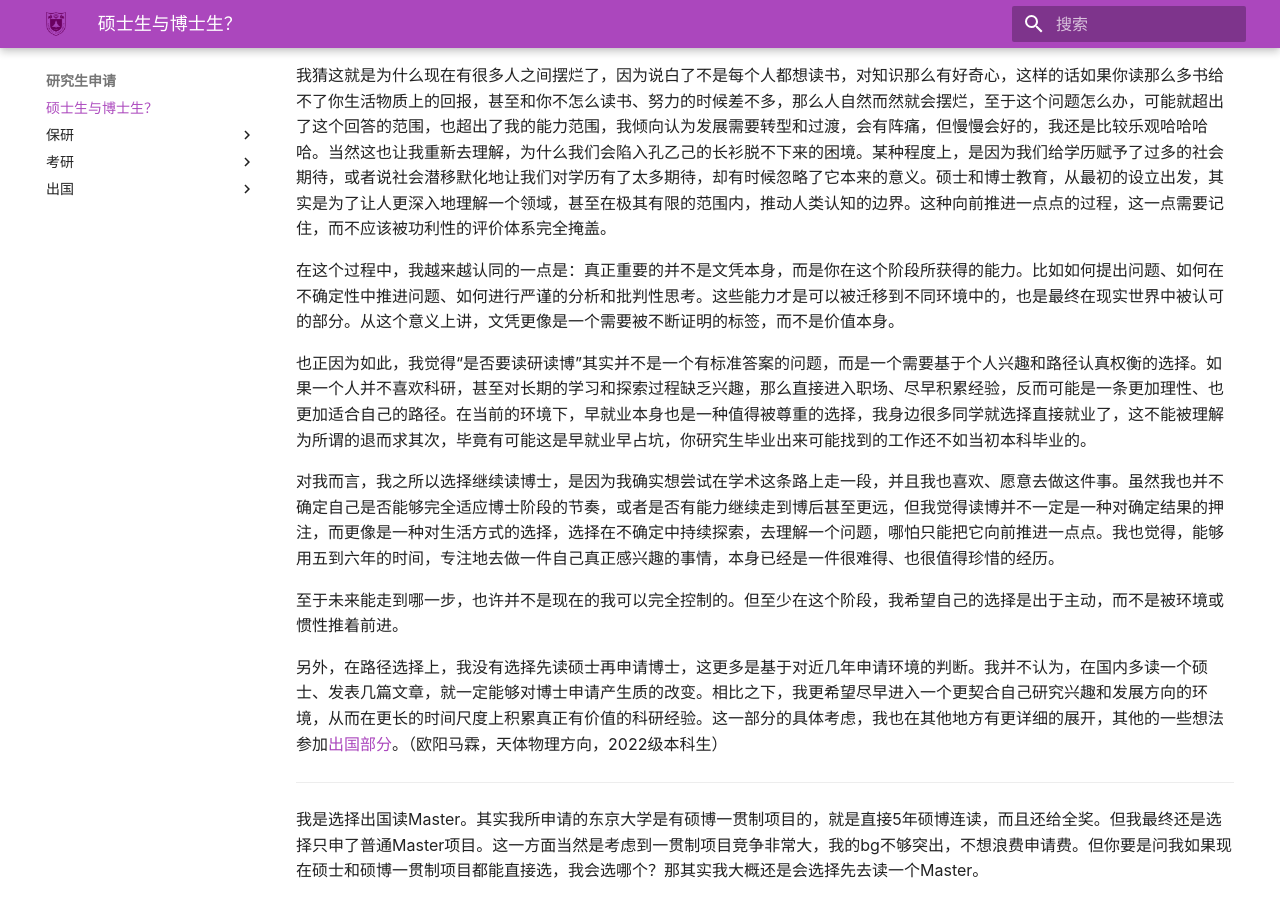
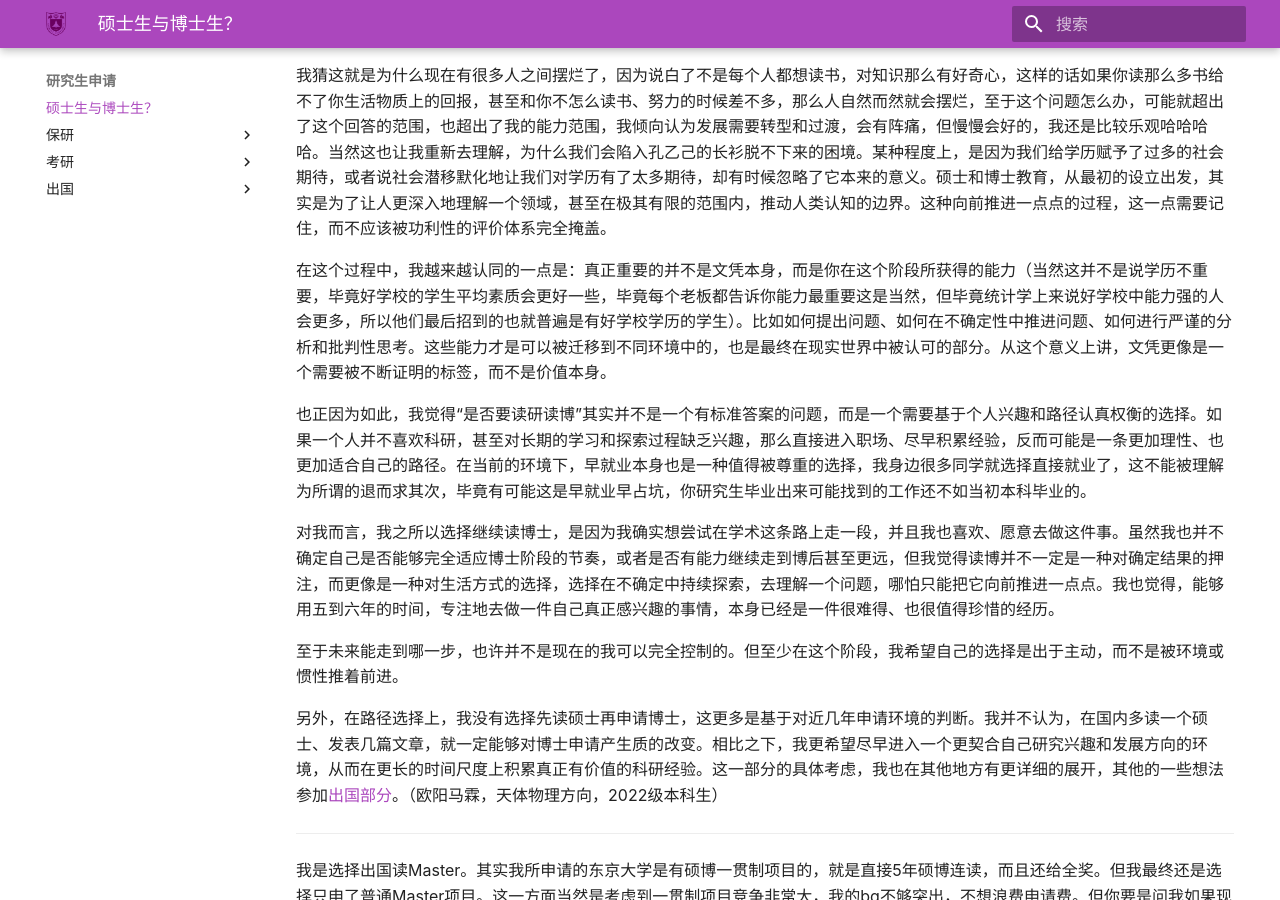
Before and after one commit to nju-astronomy/NJU-ASA, an MkDocs documentation site: the page built from docs/pathway/why_grad.md, in a window 1280 px wide and 900 px high, scrolled down 637 px. Built offline with MkDocs 1.6.1 and Material for MkDocs 9.7.7, drawn with Linux system fonts in a browser that asks for light colours; some web fonts are replaced.

Commit message:
Update why_grad.md

```diff
--- a/docs/pathway/why_grad.md
+++ b/docs/pathway/why_grad.md
@@ -12,7 +12,7 @@
 
 我猜这就是为什么现在有很多人之间摆烂了，因为说白了不是每个人都想读书，对知识那么有好奇心，这样的话如果你读那么多书给不了你生活物质上的回报，甚至和你不怎么读书、努力的时候差不多，那么人自然而然就会摆烂，至于这个问题怎么办，可能就超出了这个回答的范围，也超出了我的能力范围，我倾向认为发展需要转型和过渡，会有阵痛，但慢慢会好的，我还是比较乐观哈哈哈哈。当然这也让我重新去理解，为什么我们会陷入孔乙己的长衫脱不下来的困境。某种程度上，是因为我们给学历赋予了过多的社会期待，或者说社会潜移默化地让我们对学历有了太多期待，却有时候忽略了它本来的意义。硕士和博士教育，从最初的设立出发，其实是为了让人更深入地理解一个领域，甚至在极其有限的范围内，推动人类认知的边界。这种向前推进一点点的过程，这一点需要记住，而不应该被功利性的评价体系完全掩盖。
 
-在这个过程中，我越来越认同的一点是：真正重要的并不是文凭本身，而是你在这个阶段所获得的能力。比如如何提出问题、如何在不确定性中推进问题、如何进行严谨的分析和批判性思考。这些能力才是可以被迁移到不同环境中的，也是最终在现实世界中被认可的部分。从这个意义上讲，文凭更像是一个需要被不断证明的标签，而不是价值本身。
+在这个过程中，我越来越认同的一点是：真正重要的并不是文凭本身，而是你在这个阶段所获得的能力（当然这并不是说学历不重要，毕竟好学校的学生平均素质会更好一些，毕竟每个老板都告诉你能力最重要这是当然，但毕竟统计学上来说好学校中能力强的人会更多，所以他们最后招到的也就普遍是有好学校学历的学生）。比如如何提出问题、如何在不确定性中推进问题、如何进行严谨的分析和批判性思考。这些能力才是可以被迁移到不同环境中的，也是最终在现实世界中被认可的部分。从这个意义上讲，文凭更像是一个需要被不断证明的标签，而不是价值本身。
 
 也正因为如此，我觉得“是否要读研读博”其实并不是一个有标准答案的问题，而是一个需要基于个人兴趣和路径认真权衡的选择。如果一个人并不喜欢科研，甚至对长期的学习和探索过程缺乏兴趣，那么直接进入职场、尽早积累经验，反而可能是一条更加理性、也更加适合自己的路径。在当前的环境下，早就业本身也是一种值得被尊重的选择，我身边很多同学就选择直接就业了，这不能被理解为所谓的退而求其次，毕竟有可能这是早就业早占坑，你研究生毕业出来可能找到的工作还不如当初本科毕业的。
 
```
